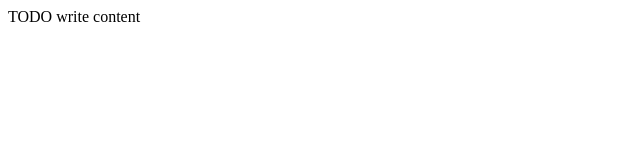
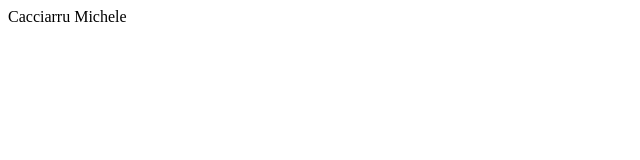
Before and after one commit to isisLuinoGitHub/4AI-GIT, a website: page public_html/index.html in a window 1280 px wide. Shown: the full height of the page, 0-640 px from the left. Drawn offline with Linux system fonts and the light colour scheme.

Commit message:
versione 1.0

```diff
--- a/public_html/index.html
+++ b/public_html/index.html
@@ -5,11 +5,11 @@ Click nbfs://nbhost/SystemFileSystem/Templates/Other/html.html to edit this temp
 -->
 <html>
     <head>
-        <title>TODO supply a title</title>
+        <title>Cacciarru Michele</title>
         <meta charset="UTF-8">
         <meta name="viewport" content="width=device-width, initial-scale=1.0">
     </head>
     <body>
-        <div>TODO write content</div>
+        <div>Cacciarru Michele</div>
     </body>
 </html>
```
